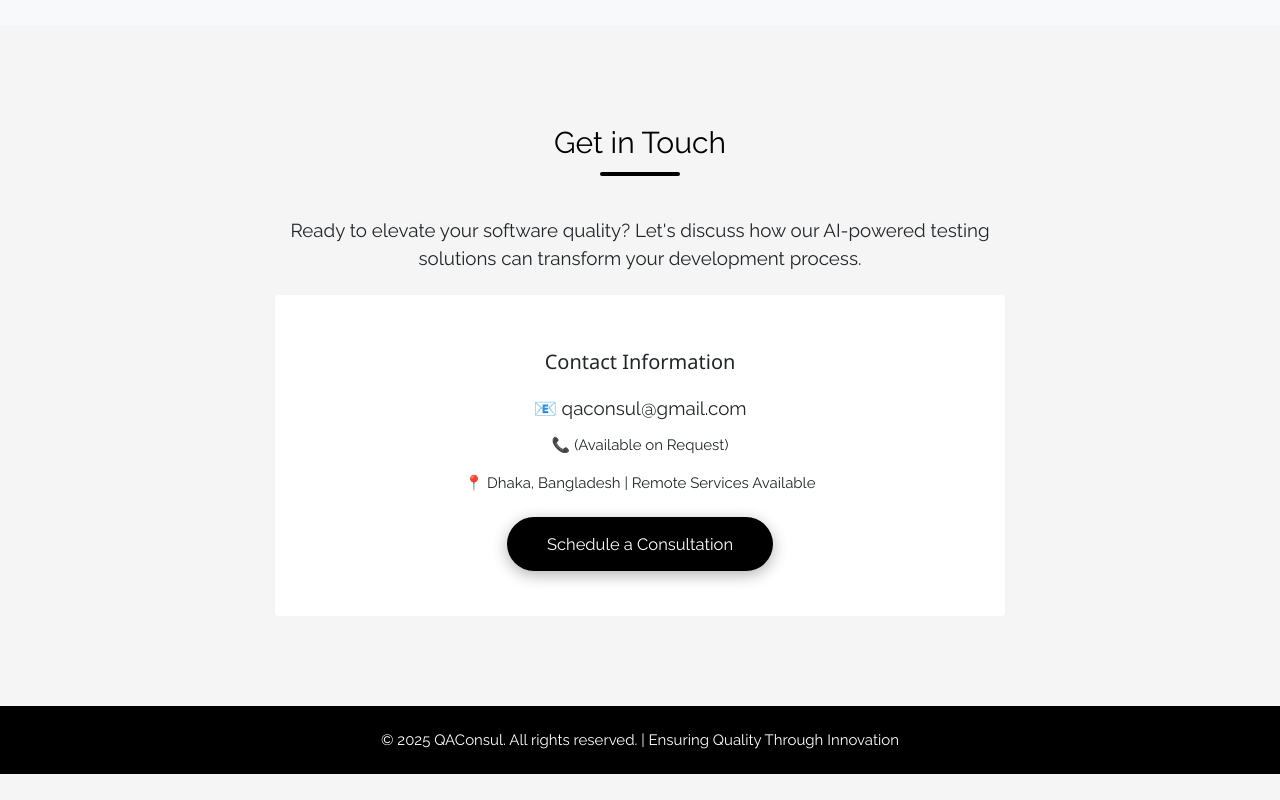
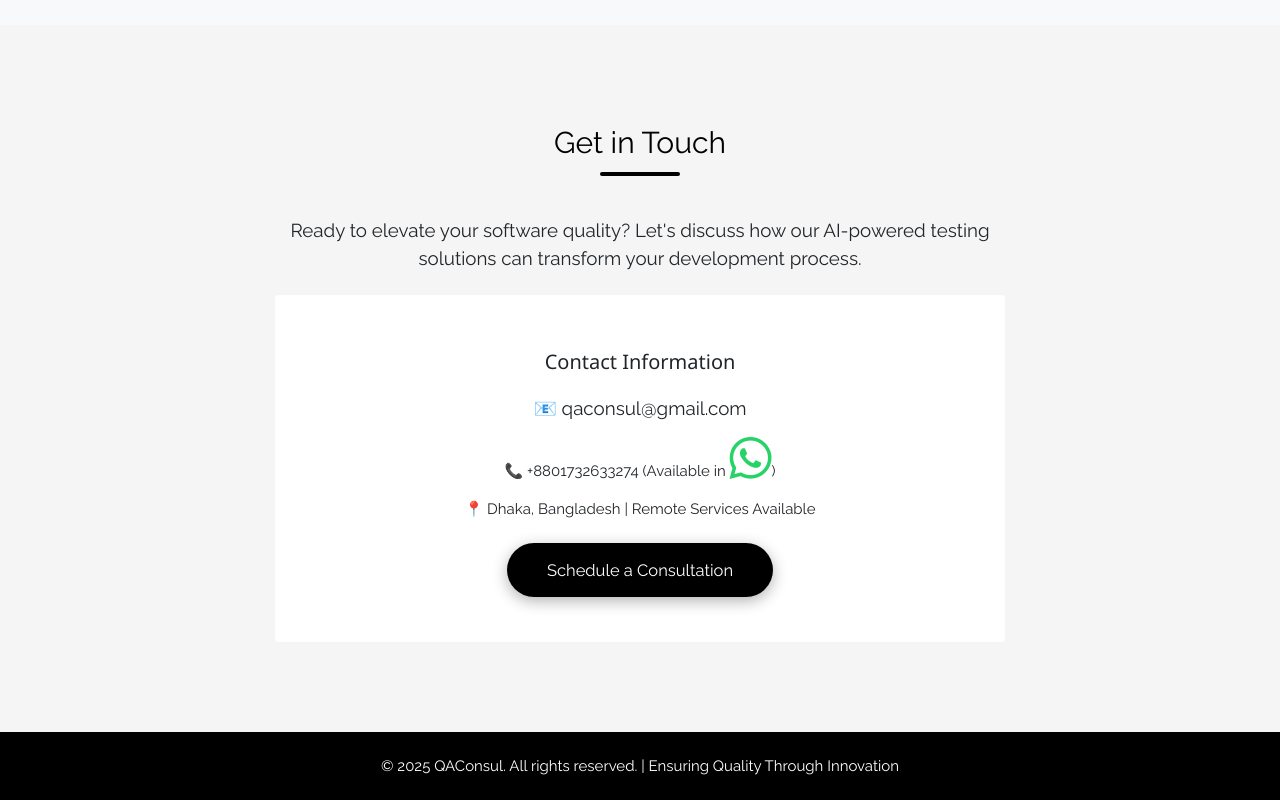
Before and after one commit to qaconsul/qaconsul.github.io, a plain HTML site: page index.html in a window 1280 px wide. Shown: the part 6122-6922 px from the top of the page. Before the commit the page ends 6896 px from the top, so only its background shows below. Drawn offline with nearby package versions, Linux system fonts and the light colour scheme.

Commit message:
Add Font Awesome stylesheet and WhatsApp icon

```diff
--- a/index.html
+++ b/index.html
@@ -7,6 +7,7 @@
   <link rel="stylesheet" href="https://maxcdn.bootstrapcdn.com/bootstrap/4.0.0/css/bootstrap.min.css">
   <link rel="stylesheet" href="https://www.w3schools.com/w3css/4/w3.css">
   <link rel="stylesheet" href="https://fonts.googleapis.com/css?family=Raleway">
+  <link rel="stylesheet" href="https://cdnjs.cloudflare.com/ajax/libs/font-awesome/6.5.1/css/all.min.css">
   <style>
     body, h1, h2, h3 {font-family: "Raleway", sans-serif}
     body, html {height: 100%; scroll-behavior: smooth; background: #f5f5f5;}
@@ -155,6 +156,11 @@
       border-radius: 25px;
       font-weight: bold;
       margin-bottom: 20px;
+    }
+
+    .whatsapp-icon {
+            font-size: 48px; /* Example: increase icon size */
+            color: #25D366; /* Example: set WhatsApp green color */
     }
   </style>
 </head>
@@ -515,7 +521,7 @@
           <div class="card-body p-5">
             <h4 class="mb-4">Contact Information</h4>
             <p class="h5 mb-3">📧 qaconsul@gmail.com</p>
-            <p class="mb-3">📞 (Available on Request)</p>
+            <p class="mb-3">📞 +8801732633274 (Available in <i class="fa-brands fa-whatsapp whatsapp-icon"></i>)</p>
             <p class="mb-4">📍 Dhaka, Bangladesh | Remote Services Available</p>
             <a href="mailto:qaconsul@gmail.com?subject=Schedule a Consultation&body=Hi, I would like to schedule a consultation to discuss your QA services." class="btn btn-primary cta-button">Schedule a Consultation</a>
           </div>
```
